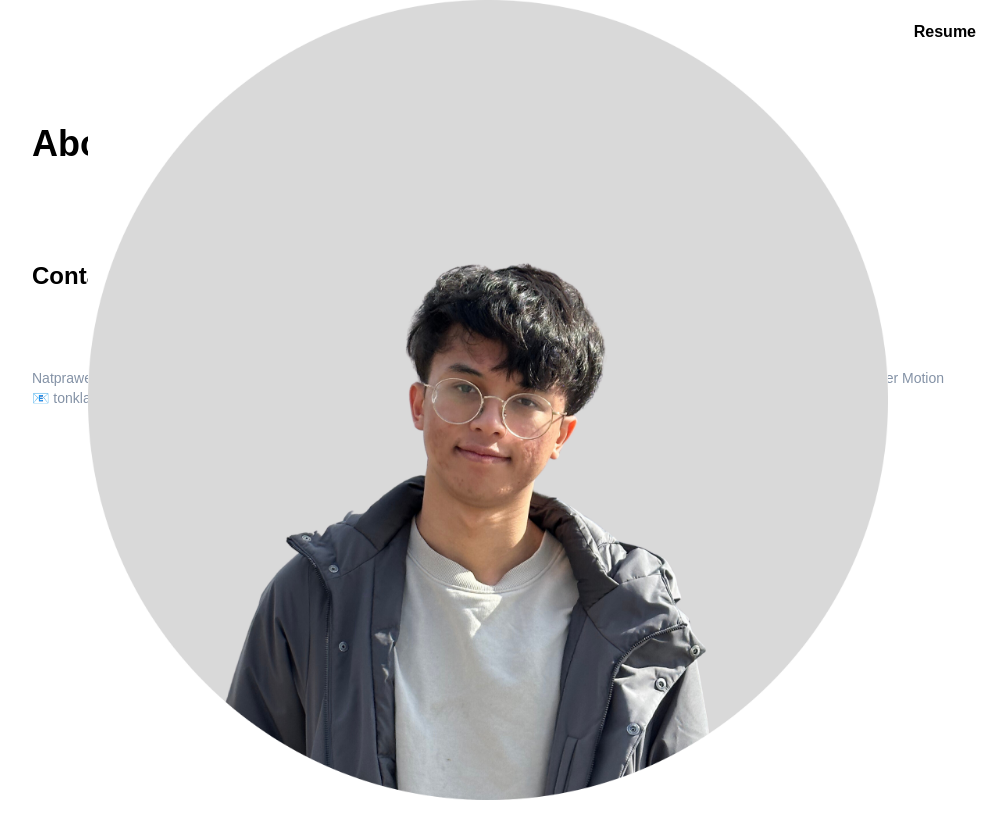
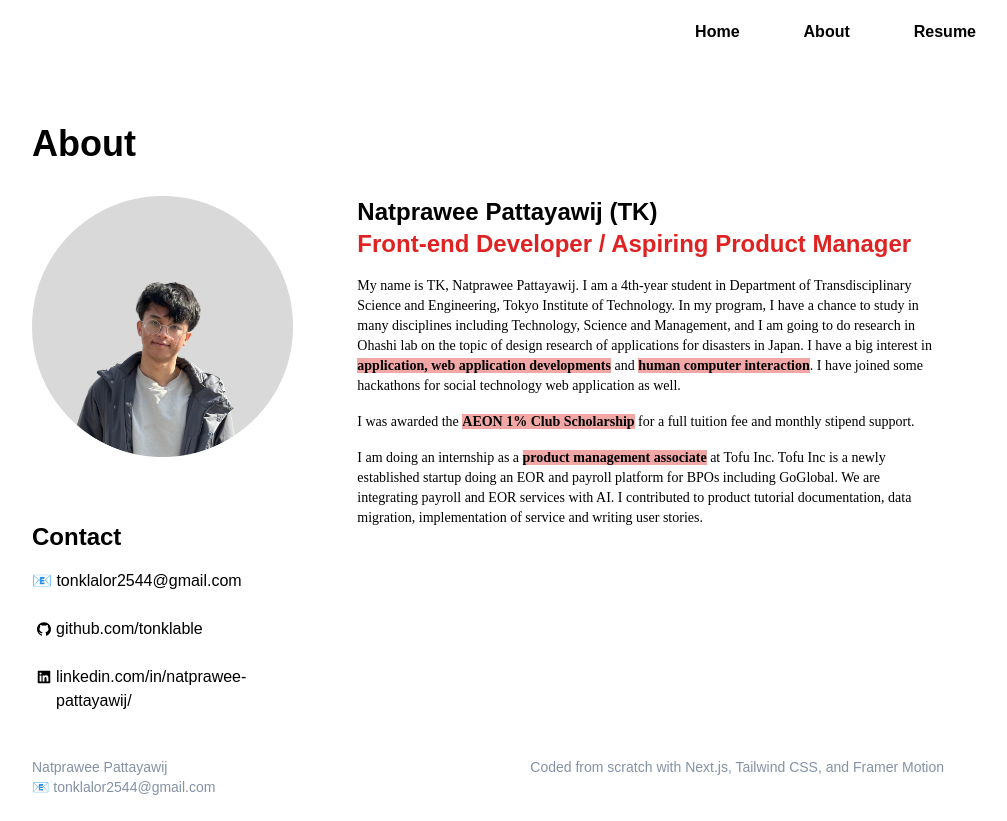
Before and after one commit to tonklable/my-portfolio, a Next.js app: page /about in a window 1280 px wide. Shown: the whole page, without its empty margins (152-1159 px from the left). Before the commit the page ends 800 px from the top, so only its background shows below. Built offline with nearby package versions, Linux system fonts and the light colour scheme.

Commit message:
About me

```diff
--- a/package.json
+++ b/package.json
@@ -16,6 +16,7 @@
     "date-fns": "^2.29.3",
     "eslint": "8.37.0",
     "eslint-config-next": "13.2.4",
+    "font-awesome": "^4.7.0",
     "framer-motion": "^10.11.2",
     "gray-matter": "^4.0.3",
     "next": "13.2.4",
@@ -24,6 +25,7 @@
     "react-device-detect": "^2.2.3",
     "react-dom": "18.2.0",
     "react-embed": "^3.6.0",
+    "react-icons": "^4.8.0",
     "react-markdown": "^8.0.7",
     "react-youtube": "^10.1.0",
     "remark": "^14.0.2",
--- a/src/components/card.js
+++ b/src/components/card.js
@@ -4,7 +4,7 @@ import Image from 'next/image';
 
 export default function Card({ imageUrl, title, subtitle }) {
     return (
-        <div className="bg-white shadow-md rounded-lg overflow-hidden">
+        <div className="bg-white shadow-md rounded-lg overflow-hidden hover:bg-main hover:bg-opacity-5 transition duration-200">
             <div className="relative w-full h-0 pb-[56.25%]">
                 <Image src={imageUrl} layout="fill" objectFit="cover" objectPosition='top' alt={title} />
             </div>
--- a/src/components/navbar.js
+++ b/src/components/navbar.js
@@ -15,9 +15,9 @@ export default function Navbar(props) {
                     <Link href="/" className="text-black font-sans font-bold hover:text-main transition-colors pt-5 pb-4">
                         Home
                     </Link>
-                    {/* <Link href="/about" className="text-black font-sans font-bold hover:text-main transition-colors pt-5 pb-4">
+                    <Link href="/about" className="text-black font-sans font-bold hover:text-main transition-colors pt-5 pb-4">
                         About
-                    </Link> */}
+                    </Link>
                     {/* <Link href="/work" className="text-black font-sans font-bold hover:text-main transition-colors pt-5 pb-4">
                         Work
                     </Link> */}
--- a/src/pages/about.js
+++ b/src/pages/about.js
@@ -1,6 +1,7 @@
 import Head from 'next/head'
 import Image from 'next/image'
 import { motion, AnimatePresence } from "framer-motion";
+import { AiOutlineMail, AiFillLinkedin, AiFillGithub } from 'react-icons/ai'
 
 export default function About() {
     return (
@@ -10,22 +11,56 @@ export default function About() {
             <Head>
                 <title>About</title>
             </Head>
-            <div className="container flex flex-col items-center px-8 mx-auto transition-{min-height} duration-500 ease-in-out	delay-0	">
+            <div className="container flex flex-col items-center px-8 mx-auto transition-{min-height} duration-500 ease-in-out delay-0	">
                 <div className="w-full">
                     <h1 className="text-2xl lg:text-4xl text-left font-bold text-black font-sans leading-tight mt-16 mb-8 outline-none">
                         About
                     </h1>
                     <article>
-                        <div className='flex'>
-                            <div className="mb-5 md:w-1/3">
-                                <Image objectFit='contain' layout='fill' src={'/img/myself.png'} />
+                        <div className='grid md:grid-cols-3 md:gap-16'>
+                            <div className="mb-5 md:col-span-1 order-2 md:order-1">
+                                <Image alt='Image of myself' objectFit='contain' width={1000} height={1000} src={'/img/myself.png'} />
                                 <div>
-                                    <h1 className="text-lg lg:text-2xl text-left font-bold text-black font-sans leading-tight mt-16 mb-8 outline-none">
+                                    <h1 className="text-lg lg:text-2xl text-left font-bold text-black font-sans leading-tight mt-16 mb-4 outline-none">
                                         Contact
                                     </h1>
+                                    <div class="grid grid-rows-3">
+                                        <div className=' row-span-1'>
+                                            <a href="mailto:tonklalor2544@gmail.com" class="hover:text-main transition duration-200">
+                                                📧 tonklalor2544@gmail.com
+                                            </a>
+                                        </div>
+                                        <div className='row-span-1 flex'>
+                                            <span class="mt-1 mx-1">
+                                                <AiFillGithub />
+                                            </span>
+                                            <a href="https://github.com/tonklable" target="_blank" rel="noopener noreferrer" class="hover:text-main transition duration-200">
+                                                github.com/tonklable
+                                            </a>
+                                        </div>
+                                        <div className='row-span-1 flex'>
+                                            <span class="mt-1 mx-1">
+                                                <AiFillLinkedin />
+                                            </span>
+                                            <a href="https://www.linkedin.com/in/natprawee-pattayawij/" target="_blank" rel="noopener noreferrer" class="hover:text-main transition duration-200">
+                                                linkedin.com/in/natprawee-pattayawij/
+                                            </a>
+                                        </div>
+                                    </div>
                                 </div>
                             </div>
-                            <div className="mb-5 md:w-2/3">abc2</div>
+                            <div className="mb-5 md:col-span-2 order-1 md:order-2">
+                                <h2 className='text-xl md:text-2xl font-bold'>Natprawee Pattayawij (TK)</h2>
+                                <h3 className='text-xl md:text-2xl font-bold text-main'>Front-end Developer / Aspiring Product Manager</h3>
+                                <p className='font-serif text-sm md:text-md my-4'>My name is TK, Natprawee Pattayawij. I am a 4th-year student in Department of Transdisciplinary Science and Engineering, Tokyo Institute of Technology. In my program, I have a chance to study in many disciplines including Technology, Science and Management, and I am going to do research in Ohashi lab on the topic of design research of applications for disasters in Japan. I have a big interest in <b className='bg-main bg-opacity-40'>application, web application developments</b> and <b className='bg-main bg-opacity-40'>human computer interaction</b>. I have joined some hackathons for social technology web application as well.
+                                </p>
+                                <p className='font-serif text-sm md:text-md my-4'>
+                                    I was awarded the <b className='bg-main bg-opacity-40'>AEON 1% Club Scholarship</b> for a full tuition fee and monthly stipend support.
+                                </p>
+                                <p className='font-serif text-sm md:text-md my-4'>
+                                    I am doing an internship as a <b className='bg-main bg-opacity-40'>product management associate</b> at Tofu Inc. Tofu Inc is a newly established startup doing an EOR and payroll platform for BPOs including GoGlobal. We are integrating payroll and EOR services with AI. I contributed to product tutorial documentation, data migration, implementation of service and writing user stories.
+                                </p>
+                            </div>
                         </div>
                     </article>
 
--- a/src/pages/index.js
+++ b/src/pages/index.js
@@ -41,7 +41,7 @@ export default function Home({ allPostsData }) {
 
         <div className="container mx-auto p-2 md:p-4">
           <div className="md:columns-2 space-y-8 md:space-y-0">
-            {/* <div>
+            <div>
               <Link href="/about">
                 <Card
                   imageUrl={'/img/16-9.jpg'}
@@ -49,7 +49,7 @@ export default function Home({ allPostsData }) {
                   subtitle="Get to know me more"
                 />
               </Link>
-            </div> */}
+            </div>
             <div>
               <Link href="/resume">
                 <Card
--- a/src/pages/posts/[id].js
+++ b/src/pages/posts/[id].js
@@ -104,9 +104,6 @@ export default function Post({ postData }) {
                     {postData.iframe && <div className='hidden lg:block absolute top-1/2 md:right-1/4 right-1/2 transform translate-x-1/2 -translate-y-1/2 w-1/3 h-1/3 z-30'>
                         <iframe src={postData.iframe} className='absolute top-0 left-0 w-full h-full border-0' allowfullscreen></iframe>
                     </div>}
-                    {postData.animation && <div className='hidden lg:block absolute top-1/2 md:right-1/4 right-1/2 transform translate-x-1/2 -translate-y-1/2 w-1/3 h-1/3 z-30'>
-                        <Animation />
-                    </div>}
 
                     {postData.youtube && <div className='hidden lg:block absolute top-1/2 md:right-1/4 right-1/2 transform translate-x-1/2 -translate-y-1/2 w-1/3 h-1/3'>
                         <iframe
```
Also changed, not shown: src/posts/Eevee.md (+1 -1 lines), 1 other file (tests, documents, lock files or other folders).
